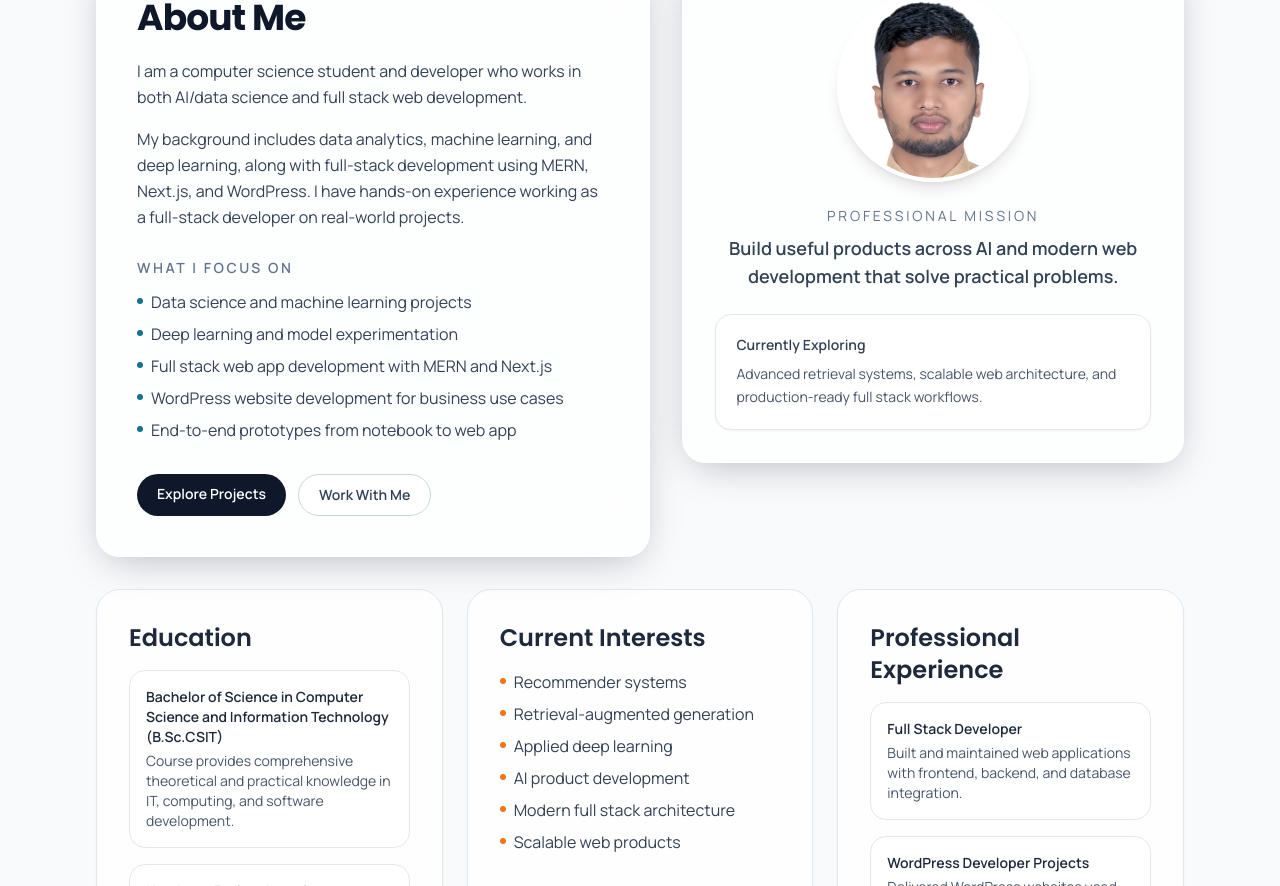
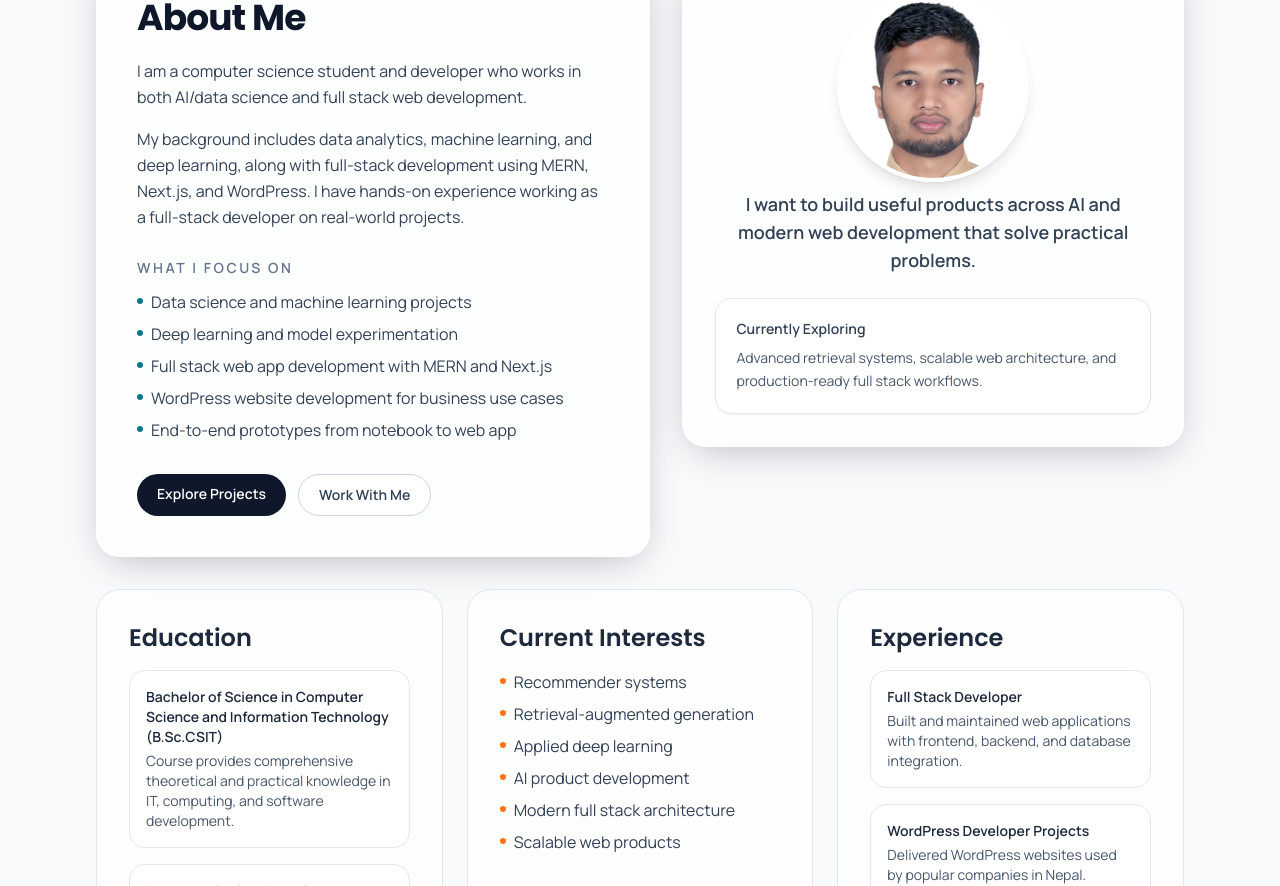
Before and after one commit to Bibek-Poudel8/Portfolio-website, a Next.js app: page /about in a window 1280 px wide. Shown: the part 505-1391 px from the top of the page. Built offline with nearby package versions, Linux system fonts and the light colour scheme.

Commit message:
Title changes

```diff
--- a/src/components/AboutMe.jsx
+++ b/src/components/AboutMe.jsx
@@ -50,9 +50,8 @@ const AboutMe = () => {
                             priority
                         />
                     </div>
-                    <p className="mt-6 text-sm uppercase tracking-[0.2em] text-slate-500">Professional Mission</p>
                     <p className="mt-2 text-lg font-semibold text-slate-700">
-                        Build useful products across AI and modern web development that solve practical problems.
+                        I want to build useful products across AI and modern web development that solve practical problems.
                     </p>
 
                     <div className="mt-6 rounded-2xl border border-slate-200 bg-white p-5 text-left shadow-sm">
@@ -90,7 +89,7 @@ const AboutMe = () => {
                 </article>
 
                 <article className="rounded-3xl border border-slate-200 bg-white/85 p-6 shadow-sm sm:p-8">
-                    <h3 className="font-display text-2xl font-semibold text-slate-800">Professional Experience</h3>
+                    <h3 className="font-display text-2xl font-semibold text-slate-800">Experience</h3>
                     <div className="mt-4 space-y-4">
                         {workExperience.map((item) => (
                             <div key={item.role} className="rounded-2xl border border-slate-200 bg-white p-4">
```
